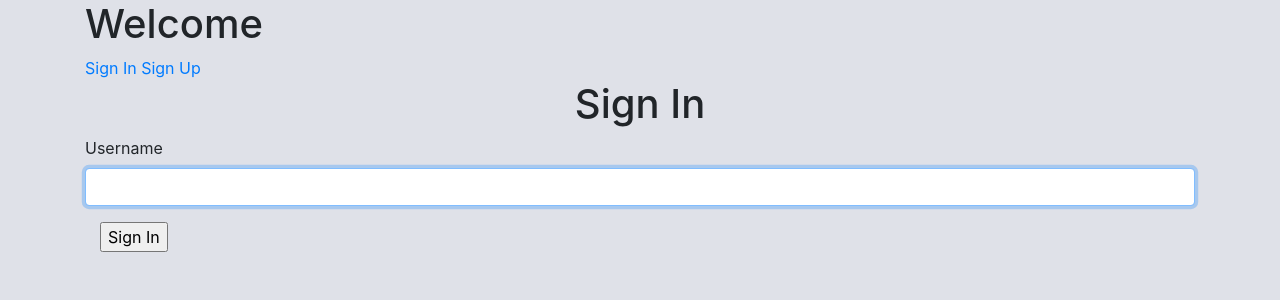
After one commit to Samitti/Twitter-Redesign-Capstone, a Rails app: page /sessions/new in a window 1280 px wide. The commit adds this page. Shown: the top 300 px of the page. Run offline with Rails 7, Linux system fonts and the light colour scheme; style sheets or scripts are compiled from the project's sources.

Commit message:
add session controlor based authentication

```diff
--- /dev/null
+++ b/app/assets/javascripts/sessions.coffee
@@ -0,0 +1,3 @@
+# Place all the behaviors and hooks related to the matching controller here.
+# All this logic will automatically be available in application.js.
+# You can use CoffeeScript in this file: http://coffeescript.org/
--- /dev/null
+++ b/app/assets/stylesheets/sessions.scss
@@ -0,0 +1,3 @@
+// Place all the styles related to the sessions controller here.
+// They will automatically be included in application.css.
+// You can use Sass (SCSS) here: http://sass-lang.com/
--- a/app/controllers/application_controller.rb
+++ b/app/controllers/application_controller.rb
@@ -1,2 +1,9 @@
 class ApplicationController < ActionController::Base
+
+  private
+  def current_user
+    @current_user ||= User.find(session[:user_id]) if session[:user_id]
+  end
+
+  helper_method :current_user
 end
--- /dev/null
+++ b/app/controllers/sessions_controller.rb
@@ -0,0 +1,24 @@
+class SessionsController < ApplicationController
+  def show
+  end
+
+  def new
+  end
+
+  def create
+    user = User.find_by_username(params[:username])
+    if user
+      session[:user_id] = user.id
+      redirect_to home_path, notice:
+      "Welcome #{:username}, you successfully Signed In!"
+    else
+      render 'new', alert:
+      "User Name Invalid!"
+    end
+  end
+
+  def destroy
+    session[:user_id] = nil
+    redirect_to root_path, notice: "You signed out"
+  end
+end
--- a/app/controllers/users_controller.rb
+++ b/app/controllers/users_controller.rb
@@ -12,6 +12,7 @@ class UsersController < ApplicationController
     @user.photo ||= "/public/profile_image.jpg"
     @user.cover_image ||= "/public/cover_image.jpg"
     if @user.save
+      session[:user_id] = @user.id
       redirect_to home_path, notice: "Welcome Successfuly Signed In."
     else
       render 'new'
--- a/app/helpers/application_helper.rb
+++ b/app/helpers/application_helper.rb
@@ -1,2 +1,9 @@
 module ApplicationHelper
+  def user_signed_in
+    if current_user
+      render '/pages/navbar_layout'
+    else
+      render '/pages/welcome'
+    end
+  end
 end
--- /dev/null
+++ b/app/helpers/sessions_helper.rb
@@ -0,0 +1,2 @@
+module SessionsHelper
+end
--- a/app/views/layouts/application.html.erb
+++ b/app/views/layouts/application.html.erb
@@ -9,6 +9,6 @@
     <%= javascript_include_tag 'application', 'data-turbolinks-track': 'reload' %>
   </head>
   <body>
-    <%= render '/pages/navbar_layout' %>
+    <%= user_signed_in %>
   </body>
 </html>
--- a/app/views/pages/_top_navbar.html.erb
+++ b/app/views/pages/_top_navbar.html.erb
@@ -1,3 +1,3 @@
 <div class="top-navbar">
-
+  <%= link_to 'Log Out', session_path('active'), method: :delete %>
 </div>
--- /dev/null
+++ b/app/views/pages/_welcome.html.erb
@@ -0,0 +1,8 @@
+<div class="container">
+<h1> Welcome </h1>
+
+<%= link_to 'Sign In', new_session_path %>
+<%= link_to 'Sign Up', new_user_path %>
+
+<%= yield %>
+</div>
--- a/app/views/pages/home.html.erb
+++ b/app/views/pages/home.html.erb
@@ -1,5 +1,6 @@
 
     <%= render 'navbar_home' %>
+    <% link_to 'Log Out', session_path('active'), method: :delete %>
     <h1>Pages#home</h1>
     <p>Find me in app/views/pages/home.html.erb</p>
     <h1>Pages#home</h1>
--- /dev/null
+++ b/app/views/sessions/new.html.erb
@@ -0,0 +1,16 @@
+<div class="container">
+  <h1 class="text-center">Sign In</h1>
+
+<%= form_tag sessions_path do %>
+  <fieldset>
+    <p  class="form-group row">
+      <%= label_tag :username%>
+      <%= text_field_tag :username, nil, autofocus: true, class: "form-control"  %>
+    </p>
+
+    <p>
+      <%= submit_tag "Sign In" %>
+    </p>
+  </fieldset>
+<% end %>
+</div>
--- a/config/routes.rb
+++ b/config/routes.rb
@@ -1,5 +1,6 @@
 Rails.application.routes.draw do
   root 'pages#index'
+  resources :sessions
   resources :users
   get '/index' => 'pages#index'
   get '/home' => 'pages#home'
```
Also changed, not shown: app/views/sessions/_new.html.erb (added, +16 -0 lines), test/controllers/sessions_controller_test.rb (added, +9 -0 lines), app/views/pages/_navbar_layout.html.erb (line endings or trailing spaces).
